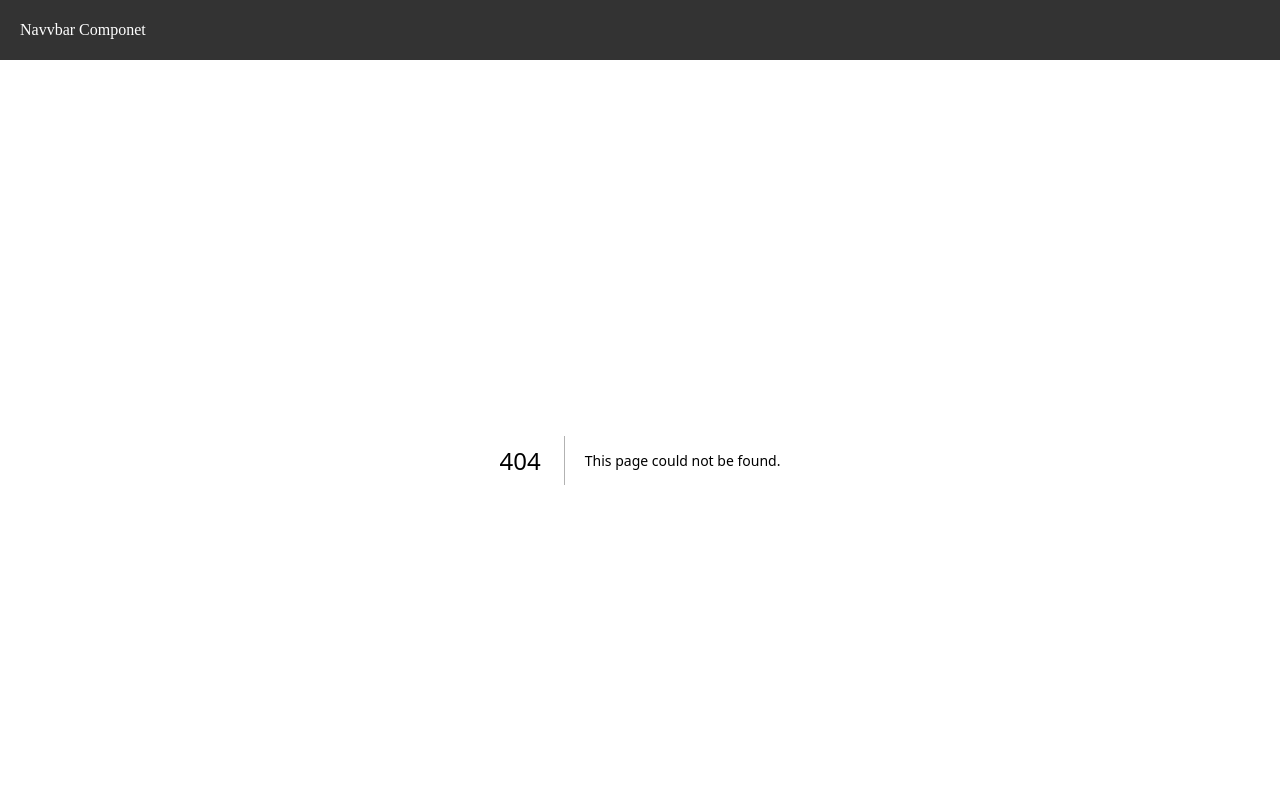
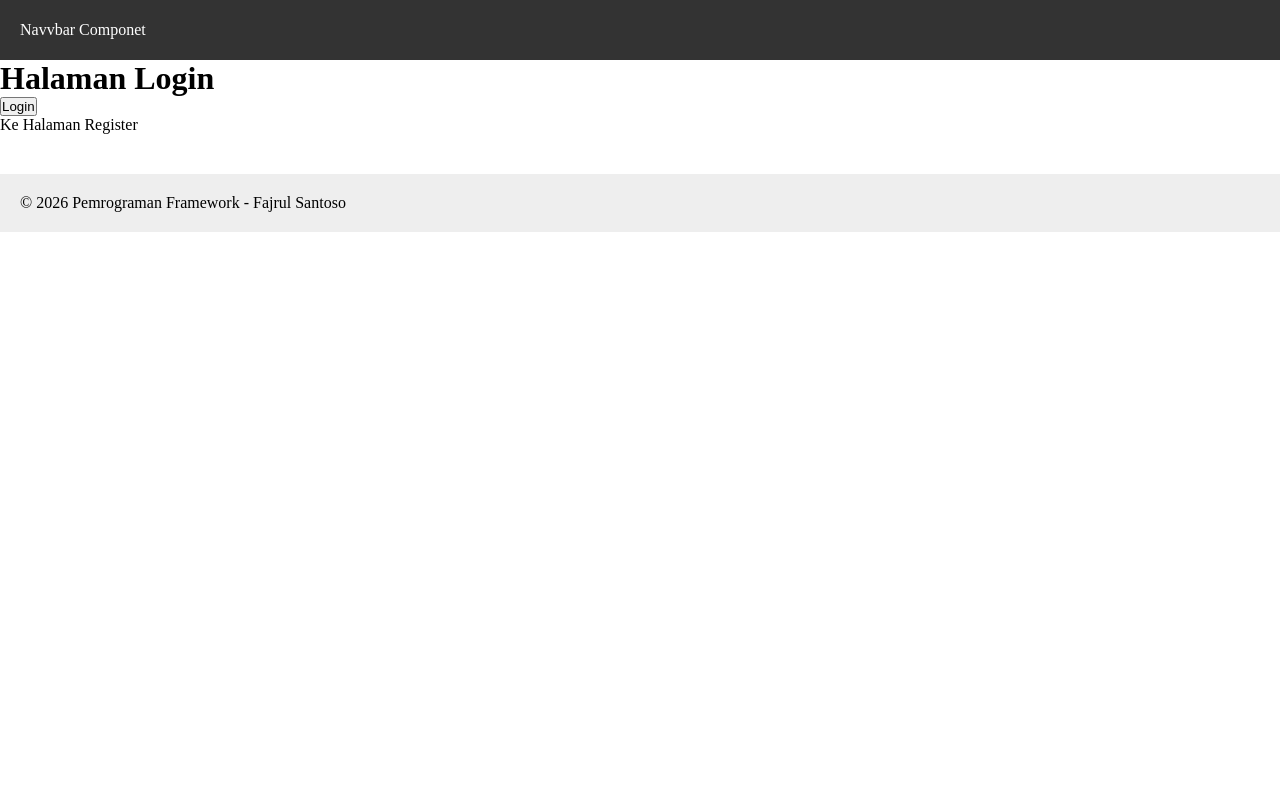
Before and after one commit to fajrulsantoso/Kerangka-Pemrograman-Berbasis-sem6, a Next.js app in the folder jobsheet_3/: page /auth/login in a window 1280 px wide. Before the commit this address had no page. Shown: the top 800 px of the page. Built offline with nearby package versions, Linux system fonts and the light colour scheme.

Commit message:
Menambahkan Langkah 7 – Navigasi Imperatif (router.push)

```diff
--- /dev/null
+++ b/jobsheet_3/src/pages/auth/login.jsx
@@ -0,0 +1,22 @@
+import Link from "next/link";
+import { useRouter } from "next/router";
+
+export default function Login() {
+  const router = useRouter();
+
+  const handlerLogin = () => {
+    router.push("/blog/produk"); // redirect setelah login
+  };
+
+  return (
+    <div>
+      <h1>Halaman Login</h1>
+
+      <button onClick={handlerLogin}>Login</button>
+
+      <br />
+
+      <Link href="/auth/register">Ke Halaman Register</Link>
+    </div>
+  );
+}
```
Also changed, not shown: jobsheet_3/src/pages/auth/register.jsx (added, +12 -0 lines), jobsheet_3/src/pages/produk/index.tsx (+20 -0 lines), jobsheet_3/img/J4/P6L1.JPG (added), jobsheet_3/img/J4/P6L2.JPG (added).
